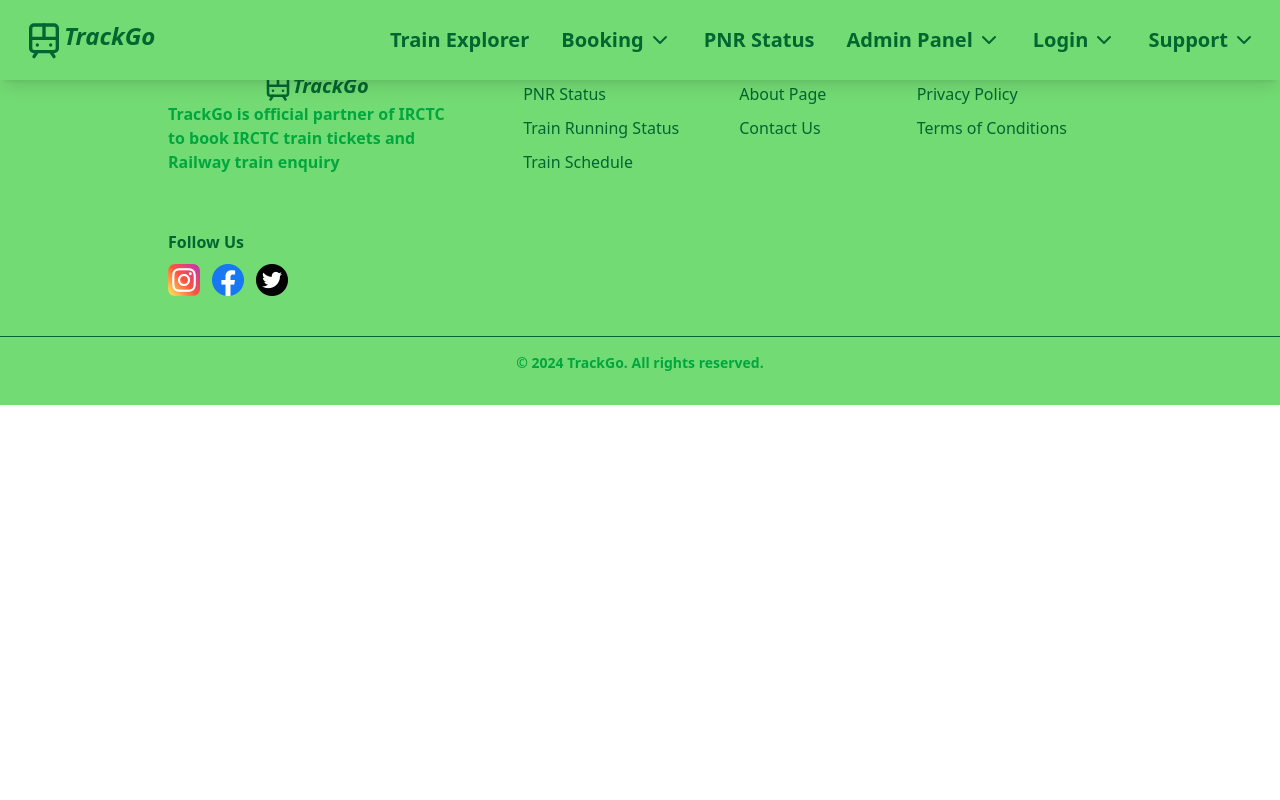
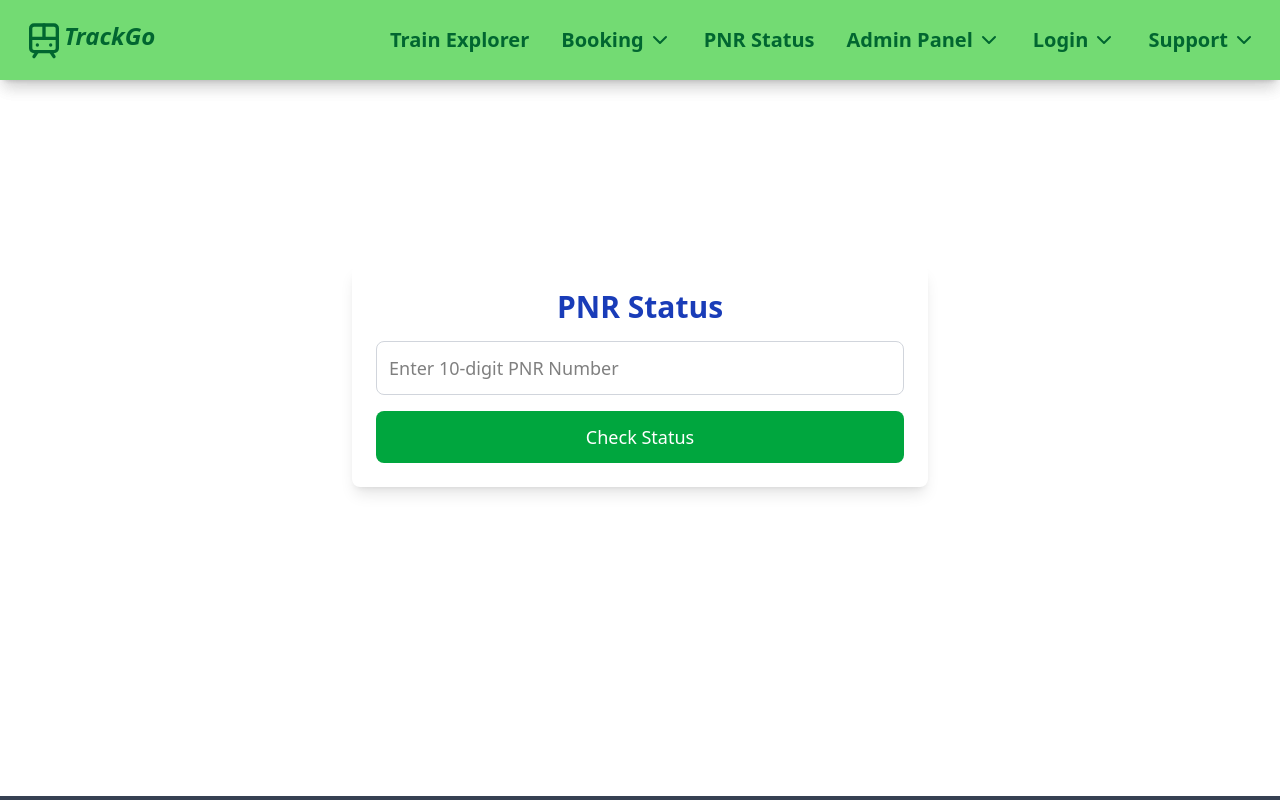
Before and after one commit to kiranmore2404/icp9.0-react-group-project-4, a React (Vite) app: page /pnr-status in a window 1280 px wide. Shown: the top 800 px of the page. Built offline with nearby package versions, Linux system fonts and the light colour scheme.

Commit message:
commit changes

```diff
--- a/package.json
+++ b/package.json
@@ -11,6 +11,7 @@
   },
   "dependencies": {
     "@tailwindcss/vite": "^4.0.6",
+    "framer-motion": "^12.4.4",
     "lucide-react": "^0.475.0",
     "react": "^19.0.0",
     "react-dom": "^19.0.0",
--- a/src/App.jsx
+++ b/src/App.jsx
@@ -4,6 +4,7 @@
 import Navbar from "./components/Navbar";
 import Home from "./views/Home/Home";
 import TrainExplorer from "./views/TrainSearch/TrainExplorer";
+import PNRStatus from './views/Pnrstatus/pnr';
 
 const App = () => {
   return (
@@ -12,6 +13,7 @@
       <Routes>
         <Route path="/" element={<Home />} />
         <Route path="/train-explorer" element={<TrainExplorer />} />
+        <Route path="/pnr-status" element={<PNRStatus />} />
       </Routes>
       <Footer />
     </Router>
--- a/src/components/PntrStatus/Trainanimation.jsx
+++ b/src/components/PntrStatus/Trainanimation.jsx
@@ -1,6 +1,7 @@
 import React, { useState, useEffect, useRef } from "react";
 import { motion } from "framer-motion";
-import trainGif from "./../../assets/images/prntrakerimg/Trainimg.png";
+import trainGif from "./../../assets/images/Trainimg.png";
+
 
 const TrainAnimation = ({ speed = 6 }) => {
   const [trainX, setTrainX] = useState(0);
--- /dev/null
+++ b/src/config/data.jsx
@@ -0,0 +1,15 @@
+export const passengers = [
+    { name: "Amit Sharma", seat: "A1 - 12", status: "Confirmed" },
+    { name: "Priya Verma", seat: "B2 - 45", status: "Waiting List" },
+    { name: "Rohit Mehta", seat: "C3 - 20", status: "RAC" },
+    { name: "Neha Gupta", seat: "D4 - 08", status: "Confirmed" },
+    { name: "Vikram Singh", seat: "E5 - 33", status: "Waiting List" },
+  ];
+
+  export const trains = [
+    { name: "Shatabdi Express", type: "Superfast", platform: 3, price: "₹800" },
+    { name: "Rajdhani Express", type: "Luxury", platform: 1, price: "₹1200" },
+    { name: "Duronto Express", type: "Express", platform: 5, price: "₹950" },
+    { name: "Garib Rath", type: "Economy", platform: 2, price: "₹600" },
+    { name: "Tejas Express", type: "Premium", platform: 4, price: "₹1500" },
+  ];
--- a/src/views/Pnrstatus/pnr.jsx
+++ b/src/views/Pnrstatus/pnr.jsx
@@ -1,8 +1,8 @@
 import React, { useState, useEffect } from "react";
 import Navbar from "./../../components/Navbar";
-import Footer from "./../../components/Footer";
-import TrainAnimation from "./../../components/PRNTraker/TrainAnimation";
-import { passengers, trains } from "./../../data/data";
+
+import TrainAnimation from "./../../components/PntrStatus/Trainanimation";
+import { passengers, trains } from "./../../config/data";
 
 const PNRStatus = () => {
   const [pnr, setPnr] = useState("");
@@ -47,8 +47,8 @@
     <div className="relative min-h-screen flex flex-col">
       <Navbar />
 
-      {/* Main Container with Extra Margin for Small Screens */}
-      <div className="mt-20 flex-grow flex flex-col justify-center items-center px-4 md:px-8">
+
+      <div className=" flex-grow flex flex-col justify-center items-center px-4 md:px-8">
         <div className="bg-white shadow-lg rounded-lg p-6 w-full max-w-md sm:max-w-lg lg:max-w-xl text-center">
           <h2 className="text-2xl md:text-3xl font-bold text-blue-800 mb-4">PNR Status</h2>
           <input
@@ -79,13 +79,13 @@
         </div>
       </div>
 
-      {/* Train Animation (Hidden on Small Devices, Visible on Large Devices) */}
+
       <div className="relative mt-10 hidden md:block">
         <TrainAnimation />
-        <div className="w-full h-1 bg-gray-700 mt-1"></div> {/* Track Line */}
+        <div className="w-full h-1 bg-gray-700 mt-1"></div>
       </div>
 
-      <Footer className="mt-10" /> {/* Add margin-top to the Footer */}
+
     </div>
   );
 };
```
Also changed, not shown: src/assets/images/Trainimg.png (added), 1 other file (tests, documents, lock files or other folders).
